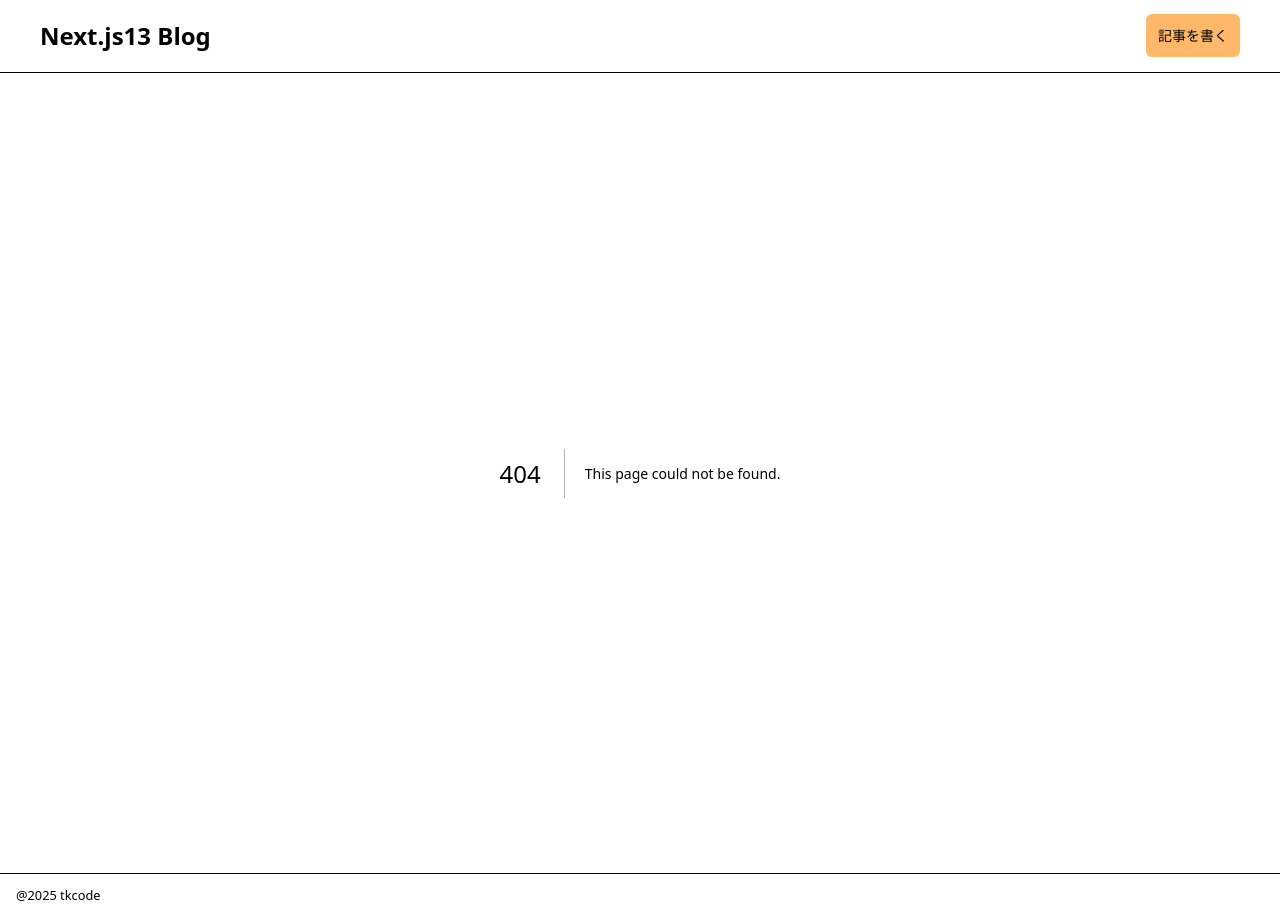
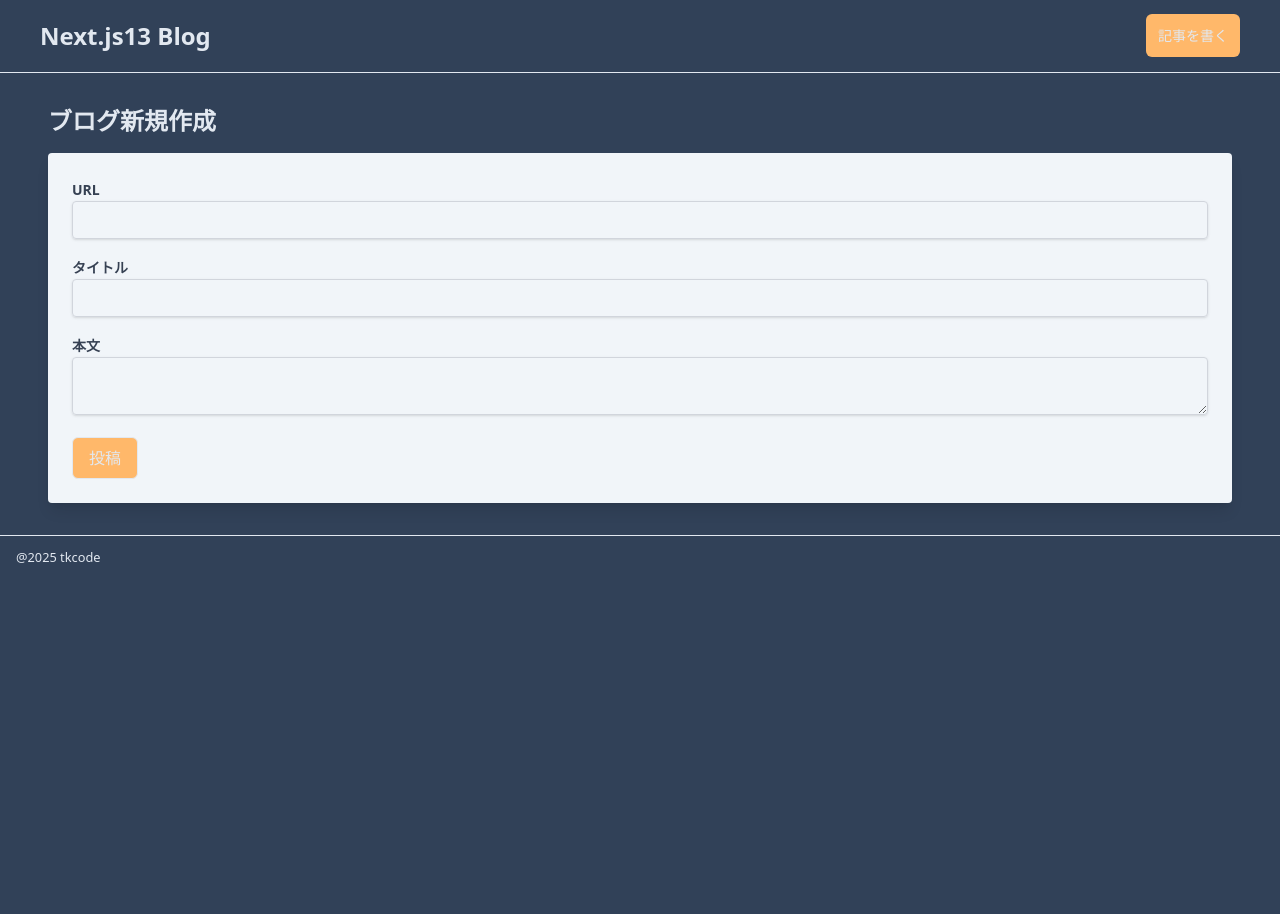
Before and after one commit to TKC-46/next.js13-tailwindcss-udemy-blog, a Next.js app: page /articles/new in a window 1280 px wide. Before the commit this address had no page. After the commit the page ends 800 px from the top, so only its background shows below. Built offline with nearby package versions, Linux system fonts and the light colour scheme.

Commit message:
session4 compete

```diff
--- /dev/null
+++ b/src/app/articles/new/page.tsx
@@ -0,0 +1,32 @@
+
+const CreateBlogPage = () => {
+    return (
+        <div className="main-h-screen py-8 px-4 md:px-12">
+            <h2 className="text-2xl font-bold mb-4">ブログ新規作成</h2>
+            <form className="bg-slate-100 p-6 rounded shadow-lg">
+                <div className="mb-4">
+                    <label className="text-gray-700 text-sm font-bold mb-2">URL</label>
+                    <input
+                    type="text"
+                    className="shadow border rounded w-full py-2 px-3 text-gray-300 leading-tight focus:outline-none"
+                    />
+                </div>
+                <div className="mb-4">
+                    <label className="text-gray-700 text-sm font-bold mb-2">タイトル</label>
+                    <input
+                    type="text"
+                    className="shadow border rounded w-full py-2 px-3 text-gray-300 leading-tight focus:outline-none"
+                    />
+                </div>
+                <div className="mb-4">
+                    <label className="text-gray-700 text-sm font-bold mb-2">本文</label>
+                    <textarea className="shadow border rounded w-full py-2 px-3 text-gray-300 leading-tight focus:outline-none"
+                    />
+                </div>
+                <button type="submit" className="py-2 px-4 border rounded-md bg-orange-300">投稿</button>
+            </form>
+        </div>
+    );
+};
+
+export default CreateBlogPage
--- a/src/app/components/ArticleList.tsx
+++ b/src/app/components/ArticleList.tsx
@@ -1,30 +1,60 @@
-import Image from "next/image"
 import Link from "next/link"
 
 const ArticleList = () => {
     return (
         <div>
-            <article>
-                <Link href="#">
-                    <Image
+            <article className="shadow my-4 flex-col">
+                <Link href="#" className="hover:opacity-75">
+                    {/* <Image
                         src="https://source.unsplash.com/collection/1346951/1000x500?sig=13"
                         alt=""
                         width={1280}
                         height={300}
-                    />
+                    /> */}
                 </Link>
-                <div>
-                    <Link href="#">Technology</Link>
-                    <Link href="#">Next.jsの勉強中</Link>
-                    <p>By tkcode, published on 2025/12/27</p>
-                    <a href="#">
+                <div className="bg-white flex flex-col">
+                    <Link href="#" className="text-blue-700 pd-4 font-bold">
+                        Technology
+                    </Link>
+                    <Link href="#" className="text-slate-900 text-3xl font-bold hover:text-gray-700 pb-4">
+                        Next.jsの勉強中
+                    </Link>
+                    <p className="text-sm pb-3 text-slate-900"> published on 2025/12/27</p>
+                    <a href="#" className="text-slate-900 pd-6">
                         Lorem ipsum dolor sit amet consectetur,
                         adipisicing elit. Eveniet vero nam adipisci,
                         architecto perspiciatis itaque illum necessitatibus,
                         minus quisquam nesciunt labore possimus sit quos esse a
                         magnam doloremque, totam aperiam.
                     </a>
-                    <Link href="#">続きを読む</Link>
+                    <Link href="#" className="text-pink-800 hover:text-black">続きを読む</Link>
+                </div>
+            </article>
+            <article className="shadow my-4 flex-col">
+                <Link href="#" className="hover:opacity-75">
+                    {/* <Image
+                        src="https://source.unsplash.com/collection/1346951/1000x500?sig=13"
+                        alt=""
+                        width={1280}
+                        height={300}
+                    /> */}
+                </Link>
+                <div className="bg-white flex flex-col">
+                    <Link href="#" className="text-blue-700 pd-4 font-bold">
+                        Technology
+                    </Link>
+                    <Link href="#" className="text-slate-900 text-3xl font-bold hover:text-gray-700 pb-4">
+                        Next.jsの勉強中
+                    </Link>
+                    <p className="text-sm pb-3 text-slate-900"> published on 2025/12/27</p>
+                    <a href="#" className="text-slate-900 pd-6">
+                        Lorem ipsum dolor sit amet consectetur,
+                        adipisicing elit. Eveniet vero nam adipisci,
+                        architecto perspiciatis itaque illum necessitatibus,
+                        minus quisquam nesciunt labore possimus sit quos esse a
+                        magnam doloremque, totam aperiam.
+                    </a>
+                    <Link href="#" className="text-pink-800 hover:text-black">続きを読む</Link>
                 </div>
             </article>
         </div>
--- a/src/app/page.tsx
+++ b/src/app/page.tsx
@@ -7,7 +7,7 @@
         <ArticleList />
       </section>
 
-      <aside className="w-full md:w-2/3 flex flex-col items-center px-3">
+      <aside className="w-full md:w-1/3 flex flex-col items-center px-3">
         <div className="bg-white shadow-md rounded p-4 mb-6 mt-4">
           <h3 className="font-bold text-gray-900 mb-2">About Me</h3>
           <p className="text-gray-600">
```
